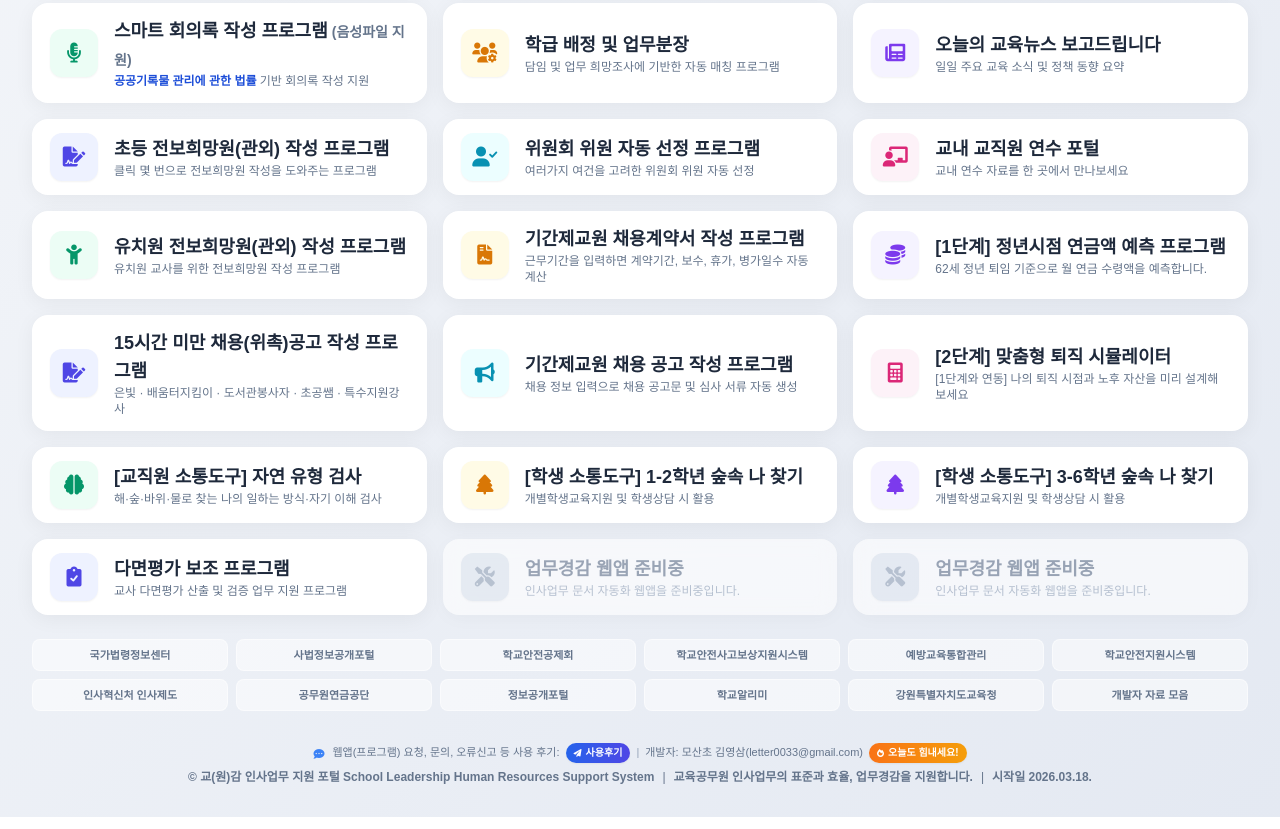
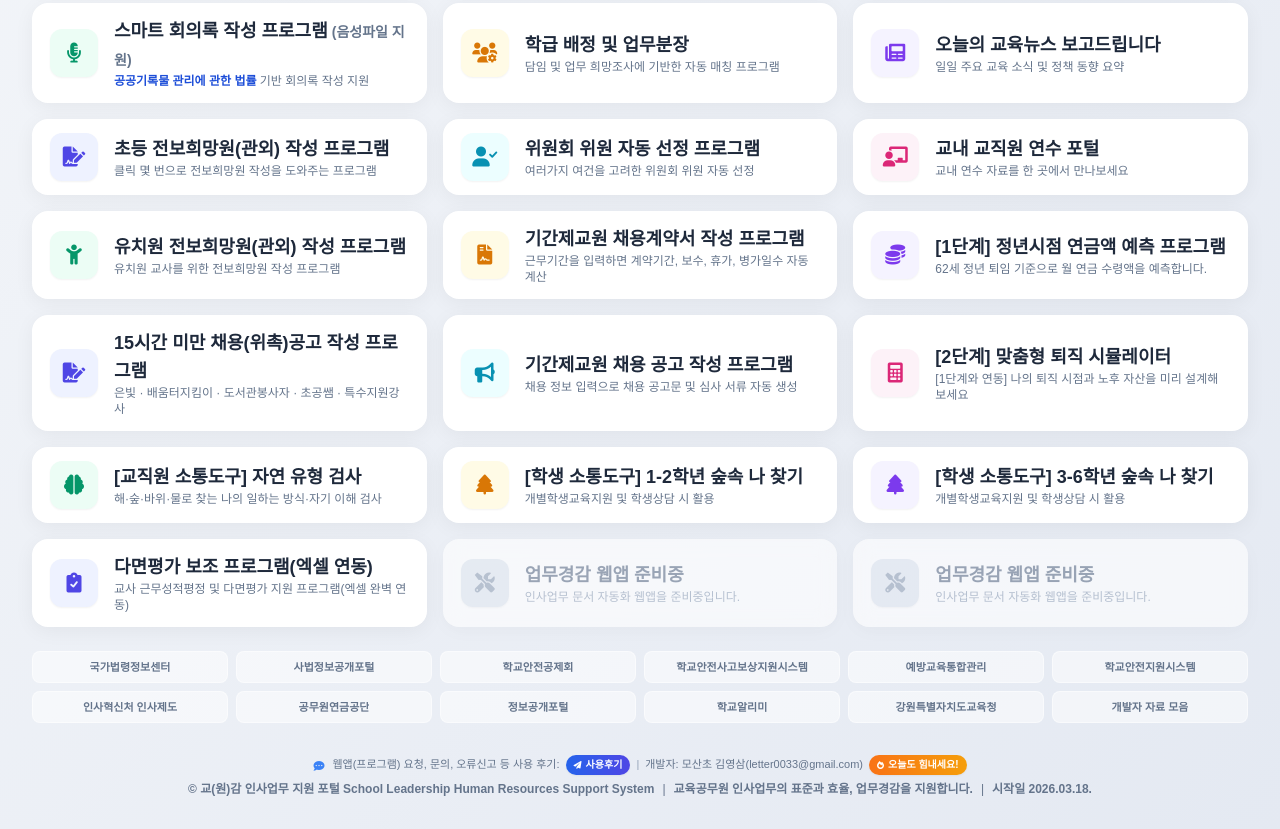
Before and after one commit to letter0033-star/potal, a plain HTML site: page index.html in a window 1280 px wide. Shown: the part 597-1426 px from the top of the page. Drawn offline with nearby package versions, Linux system fonts and the light colour scheme; no server answers; a web font is replaced by a local one.

Commit message:
Add files via upload

```diff
--- a/index.html
+++ b/index.html
@@ -491,14 +491,14 @@
                 </div>
             </a>
 
-            <!-- 배지 25: 다면평가 보조 프로그램 -->
+            <!-- 배지 25: 다면평가 보조 프로그램(엑셀 연동) -->
             <a href="https://letter0033-star.github.io/evaluation/" target="_blank" class="badge-card white-card card-1 py-3 px-4 gap-4">
                 <div class="icon-box shadow-sm">
                     <i class="fas fa-clipboard-check text-xl"></i>
                 </div>
                 <div class="flex flex-col text-left">
-                    <span class="text-base md:text-lg font-extrabold text-slate-800">다면평가 보조 프로그램</span>
-                    <p class="text-slate-500 text-xs font-medium">교사 다면평가 산출 및 검증 업무 지원 프로그램</p>
+                    <span class="text-base md:text-lg font-extrabold text-slate-800">다면평가 보조 프로그램(엑셀 연동)</span>
+                    <p class="text-slate-500 text-xs font-medium">교사 근무성적평정 및 다면평가 지원 프로그램(엑셀 완벽 연동)</p>
                 </div>
             </a>
 
```
